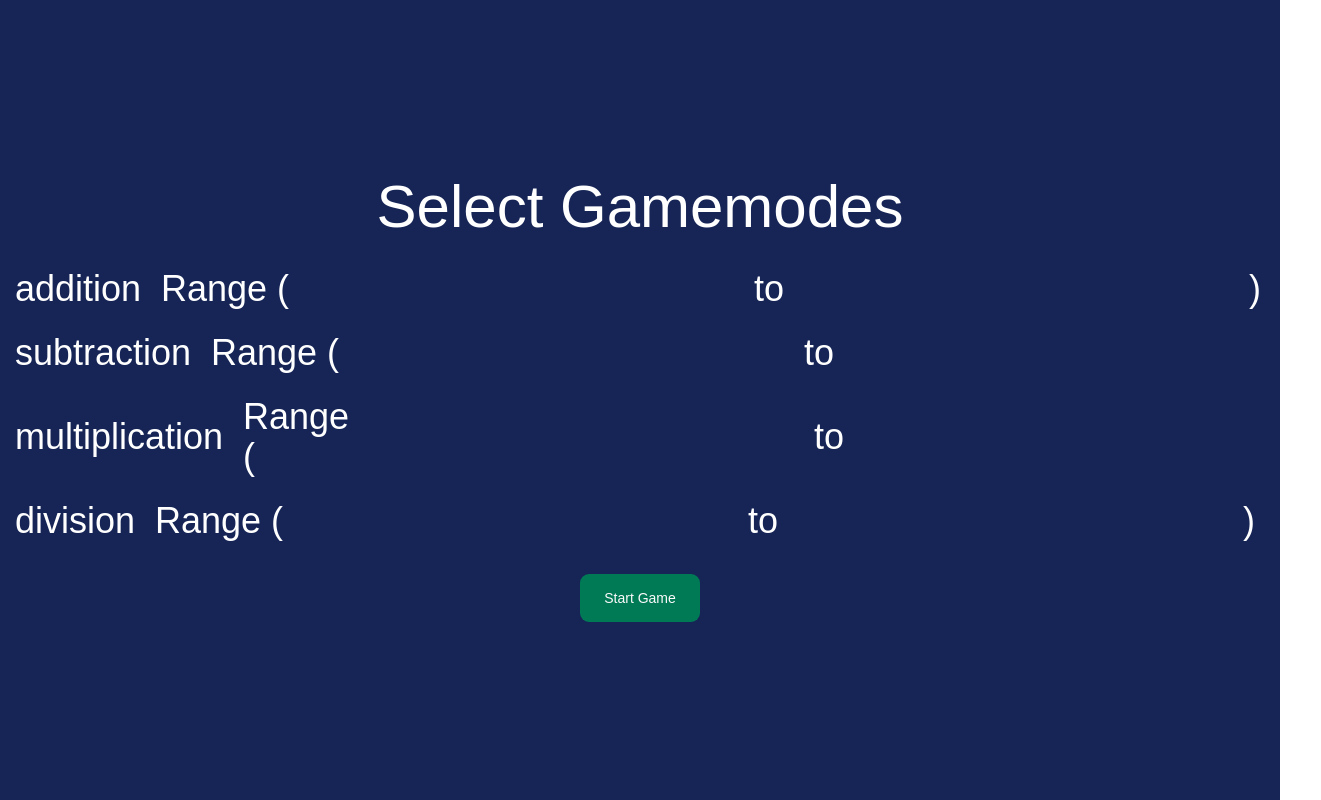
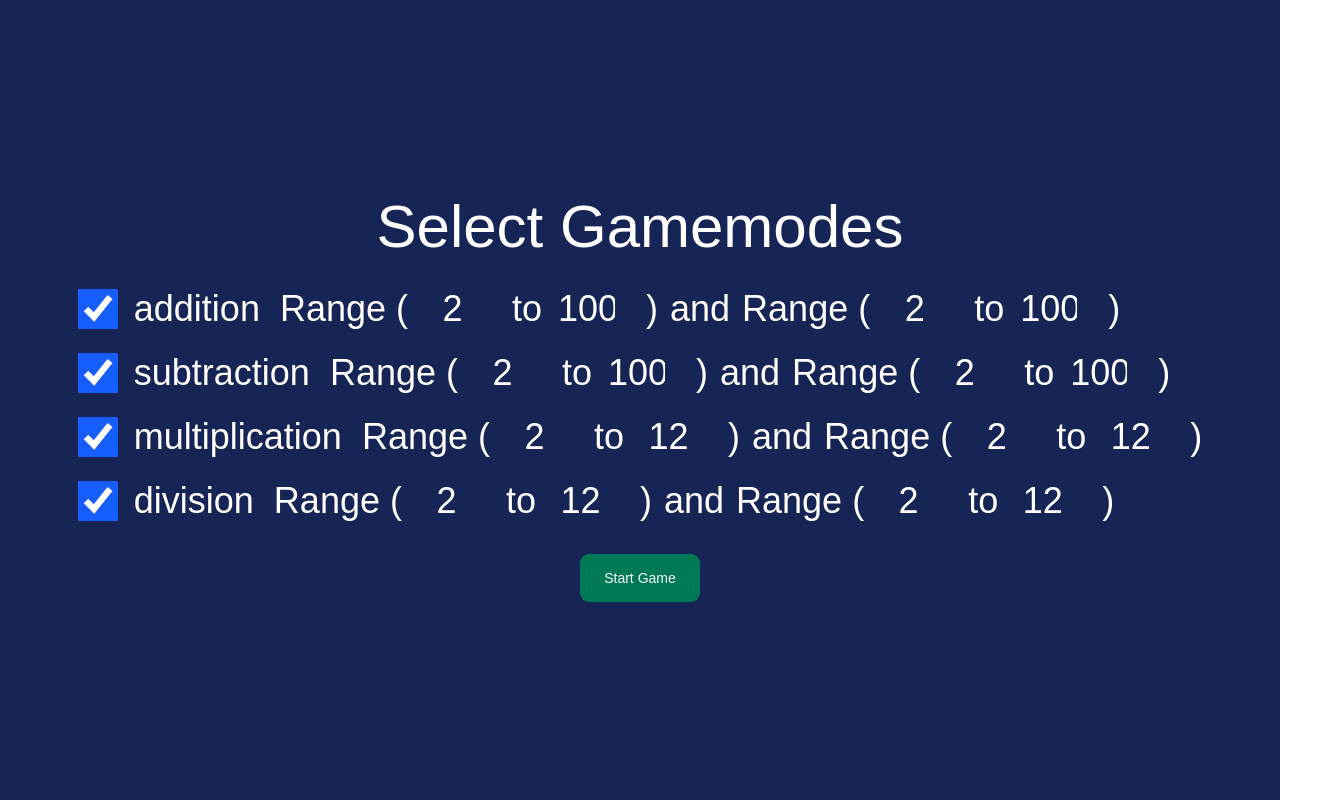
Before and after one commit to alexp990/mental-math-web, a React (Vite) app: page / in a window 1280 px wide. Shown: the whole page, 1321 px wide, since content can reach past the window. Built offline with nearby package versions, Linux system fonts and the light colour scheme.

Commit message:
implemented range inputs in home UI

```diff
--- a/src/LandingScreen.jsx
+++ b/src/LandingScreen.jsx
@@ -1,6 +1,13 @@
 import { Button } from './components/ui/button';
 
 export function LandingScreen({ onStartGame, selectedModes, setSelectedModes, ranges, setRanges }) {
+
+  const handleRangeChange = (mode, field, newValue) => {
+    setRanges({
+      ...ranges, [mode]: { ...ranges[mode], [field]: parseInt(newValue) || 0 }
+    });
+  };
+
   const handleCheckboxChange = (mode) => {
     if (selectedModes.includes(mode)) {
       setSelectedModes(selectedModes.filter(m => m !== mode));
@@ -10,6 +17,8 @@ export function LandingScreen({ onStartGame, selectedModes, setSelectedModes, ra
     }
   }
   const availableModes = ['addition', 'subtraction', 'multiplication', 'division'];
+  const inputStyle = "w-20 text-white text-center px-1 rounded [appearance:textfield]";
+
   return (
     <div className='flex flex-col justify-center items-center gap-8 text-white'>
       <h2 className='text-6xl'>Select Gamemodes</h2>
@@ -22,12 +31,21 @@ export function LandingScreen({ onStartGame, selectedModes, setSelectedModes, ra
               {mode}
             </label>
 
-            <div className='flex items-center'>
+            <div className='flex items-center gap-3'>
               <span>Range (</span>
-              <input type="" name="" value="" />
-              <span>to</span>
-              <input type="" name="" value="" />
+              <input className={inputStyle} type="number" value={ranges[mode].min1 || ''} onChange={(e) => handleRangeChange(mode, 'min1', e.target.value)} />
+              <span >to</span>
+              <input className={inputStyle} type="number" value={ranges[mode].max1 || ''} onChange={(e) => handleRangeChange(mode, 'max1', e.target.value)} />
               <span>) </span>
+
+              <span>and</span>
+
+              <span>Range (</span>
+              <input className={inputStyle} type="number" value={ranges[mode].min2 || ''} onChange={(e) => handleRangeChange(mode, 'min1', e.target.value)} />
+              <span >to</span>
+              <input className={inputStyle} type="number" value={ranges[mode].max2 || ''} onChange={(e) => handleRangeChange(mode, 'max2', e.target.value)} />
+              <span>) </span>
+
 
             </div>
 
```
